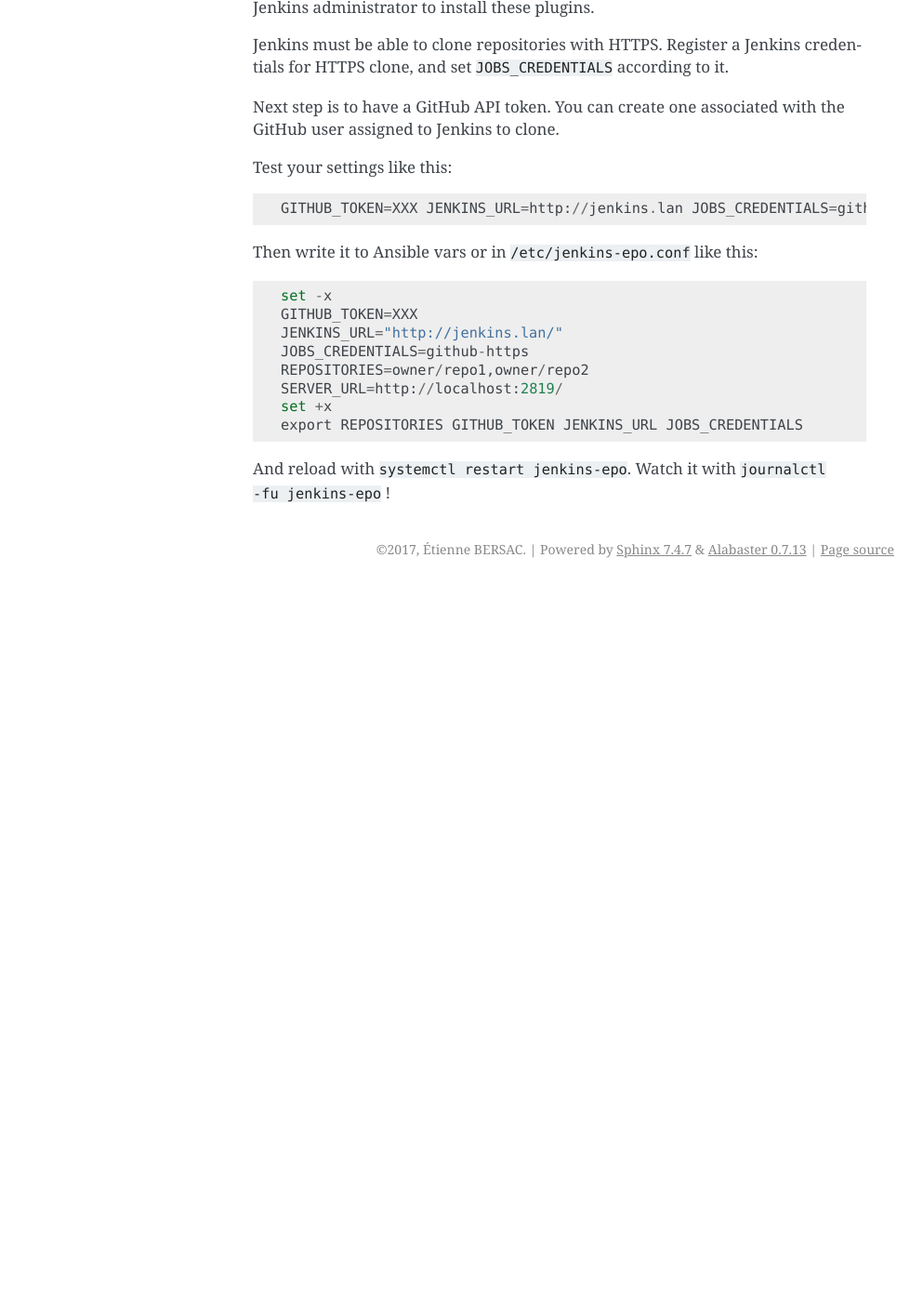
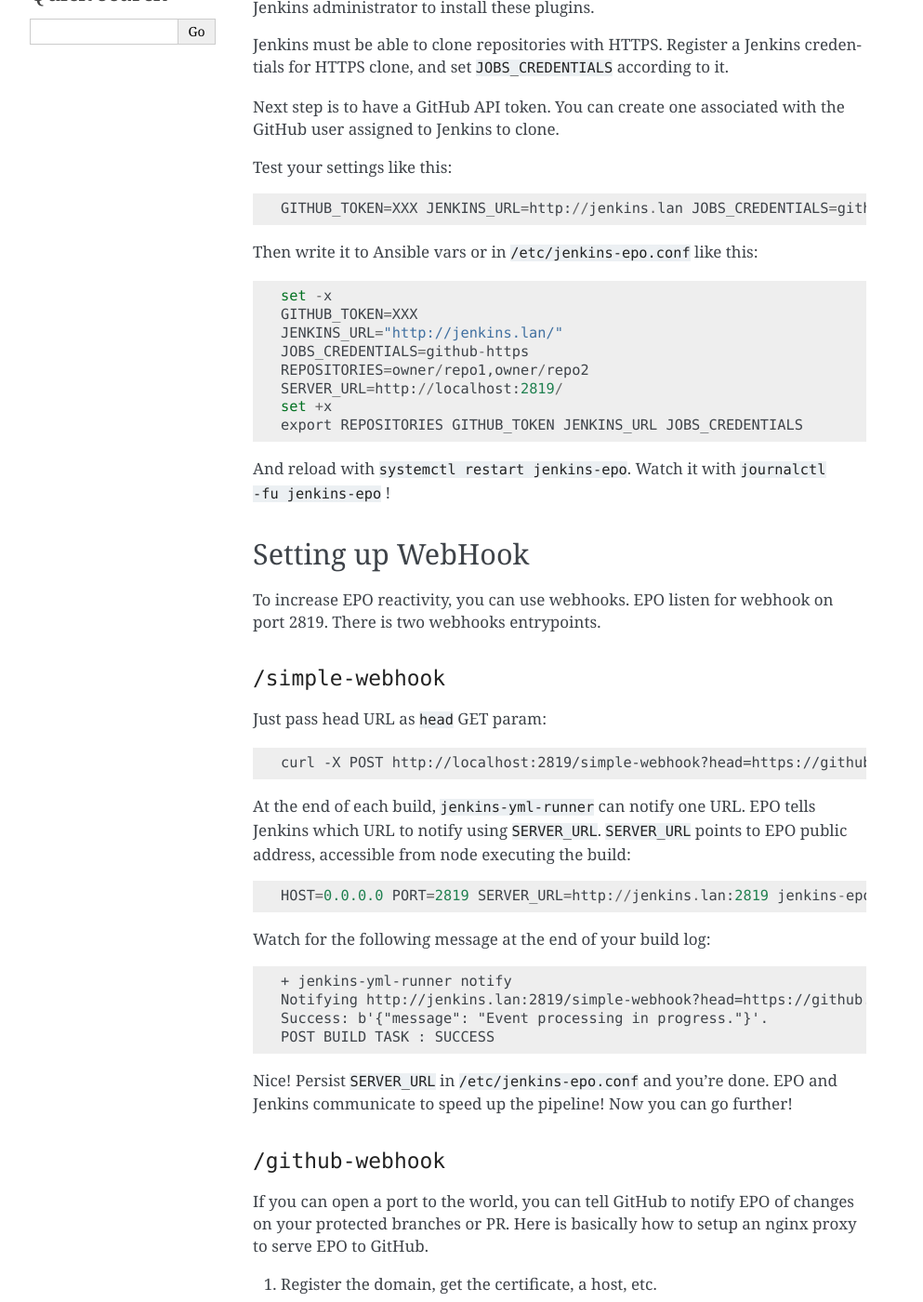
Before and after one commit to peopledoc/jenkins-epo, a Sphinx documentation site: the page built from doc/install.rst, in a window 1280 px wide and 1400 px high, scrolled down 314 px. Shown: the whole window at 93% size, without its empty margins (148-1141 px from the left). Built offline with Sphinx 7.4.7, drawn with Linux system fonts in a browser that asks for light colours; before the commit the page ends 944 px from its top, so only the background shows below that; some of the changed text lies outside the part shown.

Commit message:
Document webhook

```diff
--- a/README.rst
+++ b/README.rst
@@ -22,7 +22,7 @@
 - Cancel running jobs when pushing new commits.
 - Report issue on broken protected branches.
 - Auto-merge PR.
-- Works behind firewall.
+- Works with webhook and/or behind firewall.
 - Extensible through entry-point.
 
 
--- a/doc/install.rst
+++ b/doc/install.rst
@@ -29,3 +29,102 @@
 
 And reload with ``systemctl restart jenkins-epo``. Watch it with
 ``journalctl -fu jenkins-epo`` !
+
+
+Setting up WebHook
+==================
+
+To increase EPO reactivity, you can use webhooks. EPO listen for webhook on
+port 2819. There is two webhooks entrypoints.
+
+
+``/simple-webhook``
+-------------------
+
+Just pass head URL as ``head`` GET param::
+
+  curl -X POST http://localhost:2819/simple-webhook?head=https://github.com/owner/repo1/tree/master
+
+At the end of each build, ``jenkins-yml-runner`` can notify one URL. EPO tells
+Jenkins which URL to notify using ``SERVER_URL``. ``SERVER_URL`` points to EPO
+public address, accessible from node executing the build::
+
+  HOST=0.0.0.0 PORT=2819 SERVER_URL=http://jenkins.lan:2819 jenkins-epo bot
+
+Watch for the following message at the end of your build log::
+
+  + jenkins-yml-runner notify
+  Notifying http://jenkins.lan:2819/simple-webhook?head=https://github.com/owner/repo1/tree/master (POST).
+  Success: b'{"message": "Event processing in progress."}'.
+  POST BUILD TASK : SUCCESS
+
+Nice! Persist ``SERVER_URL`` in ``/etc/jenkins-epo.conf`` and you're done. EPO
+and Jenkins communicate to speed up the pipeline! Now you can go further!
+
+
+``/github-webhook``
+-------------------
+
+If you can open a port to the world, you can tell GitHub to notify EPO of
+changes on your protected branches or PR. Here is basically how to setup an
+nginx proxy to serve EPO to GitHub.
+
+#. Register the domain, get the certificate, a host, etc.
+#. Configure nginx, here is a sample host configuration.
+
+   .. literalinclude:: nginx-relay.conf
+#. Test it! ::
+
+     curl -X POST -H 'X-Forwarded-For: 8.8.8.8' https://jenkins.company.com/github-webhook
+     curl -X POST -H 'X-Forwarded-For: 192.30.252.25' https://jenkins.company.com/github-webhook
+
+#. Now register EPO in GitHub.
+
+   You need an admin ``GITHUB_TOKEN``. *You should use a separate admin token*.
+   For example, use a personnal token of yours.
+
+   To increase security, EPO shares a secret with GitHub to sign payload. Save
+   it in ``/etc/jenkins-epo.conf``.
+
+   ::
+
+      export GITHUB_SECRET=$(pwgen 64 1)
+      SERVER_URL=https://jenkins.company.com/ GITHUB_TOKEN=XXX jenkins-epo register
+
+   Jenkins and GitHub can ping different URLs. Just override ``SERVER_URL`` with
+   GitHub URL when calling ``register``.
+
+#. In GitHub web interface, you can test webhook delivery, ping webhook and
+   redeliver a payload.
+
+
+Now test it for real : push a new commit in a PR and see how fast the jobs are
+triggered!
+
+
+Adding a new repository
+=======================
+
+EPO can manage multiple repositories! Here are the steps to add a repository to
+EPO.
+
+#. Add your bot user to repository's collaborators *with write access*.
+#. Ensure your default branch is protected if you want it to be tested!
+#. Add ``owner/repo2`` to ``REPOSITORIES`` setting in ``/etc/jenkins-epo.conf``.
+#. Restart EPO::
+
+     systemctl restart jenkins-epo
+
+#. Watch it with ``journalctl -fu jenkins-epo``, you should see::
+
+     =a892= [INFO    ] Working on https://github.com/owner/repo2/tree/master (a892eb2).
+     =a892= [WARNING ] No jenkins.yml. Skipping.
+     =a892= [INFO    ] Processed https://github.com/owner/repo2/tree/master (a892eb2).
+
+#. Register GitHub webhook for this repository::
+
+     GITHUB_TOKEN=XXX REPOSITORIES=owner/repo2 jenkins-epo register
+
+#. Create a PR to add ``jenkins.yml``.
+
+Enjoy!
--- /dev/null
+++ b/doc/nginx-relay.conf
@@ -0,0 +1,51 @@
+# This sample config expose only one URL, with SSL. Adapt to your needs.
+
+upstream webhook_handler {
+    # Put here the hostname and port where EPO is listening.
+    server jenkins.lan:2819;
+}
+
+server {
+    # Put here the FQDN GitHub will notify.
+    server_name jenkins.company.com;
+
+    access_log  /var/log/nginx/epo-webhook.access.log;
+    error_log   /var/log/nginx/epo-webhook.error.log;
+
+    listen 443 ssl;
+
+    # Get or generate a certificate. EPO requires a signed certificate.
+    ssl_certificate /etc/ssl/certs/epo-webhook.crt;
+    ssl_certificate_key /etc/ssl/private/epo-webhook.key;
+    ssl_session_timeout 1d;
+    ssl_session_cache shared:SSL:50m;
+    ssl_protocols TLSv1.2;
+    ssl_prefer_server_ciphers on;
+    ssl_ciphers 'ECDHE-ECDSA-AES256-GCM-SHA384:ECDHE-RSA-AES256-GCM-SHA384:ECDHE-ECDSA-CHACHA20-POLY1305:ECDHE-RSA-CHACHA20-POLY1305:ECDHE-ECDSA-AES128-GCM-SHA256:ECDHE-RSA-AES128-GCM-SHA256:ECDHE-ECDSA-AES256-SHA384:ECDHE-RSA-AES256-SHA384:ECDHE-ECDSA-AES128-SHA256:ECDHE-RSA-AES128-SHA256';
+    ssl_stapling on;
+    ssl_stapling_verify on;
+
+    # HSTS maxage 15768000 seconds = 6 months
+    add_header Strict-Transport-Security max-age=15768000;
+
+    real_ip_header   X-Forwarded-For;
+    set_real_ip_from 10.0.0.0/8;
+    set_real_ip_from 127.0.0.0/8;
+    set_real_ip_from 192.168.0.0/16;
+    # Add other safe proxy (ngrok, cloudflare, etc.)
+    # set_real_ip_from ...
+
+    location /github-webhook {
+        allow 10.0.0.0/8;
+        allow 127.0.0.0/8;
+        allow 192.168.0.0/16;
+        # https://help.github.com/articles/github-s-ip-addresses/
+        allow 192.30.252.0/22;
+        deny  all;
+
+        proxy_redirect      off;
+        proxy_set_header    Host                    $http_host;
+        proxy_set_header    X-Forwarded-For         $http_x_real_ip;
+        proxy_pass          http://webhook_handler;
+    }
+}
```
